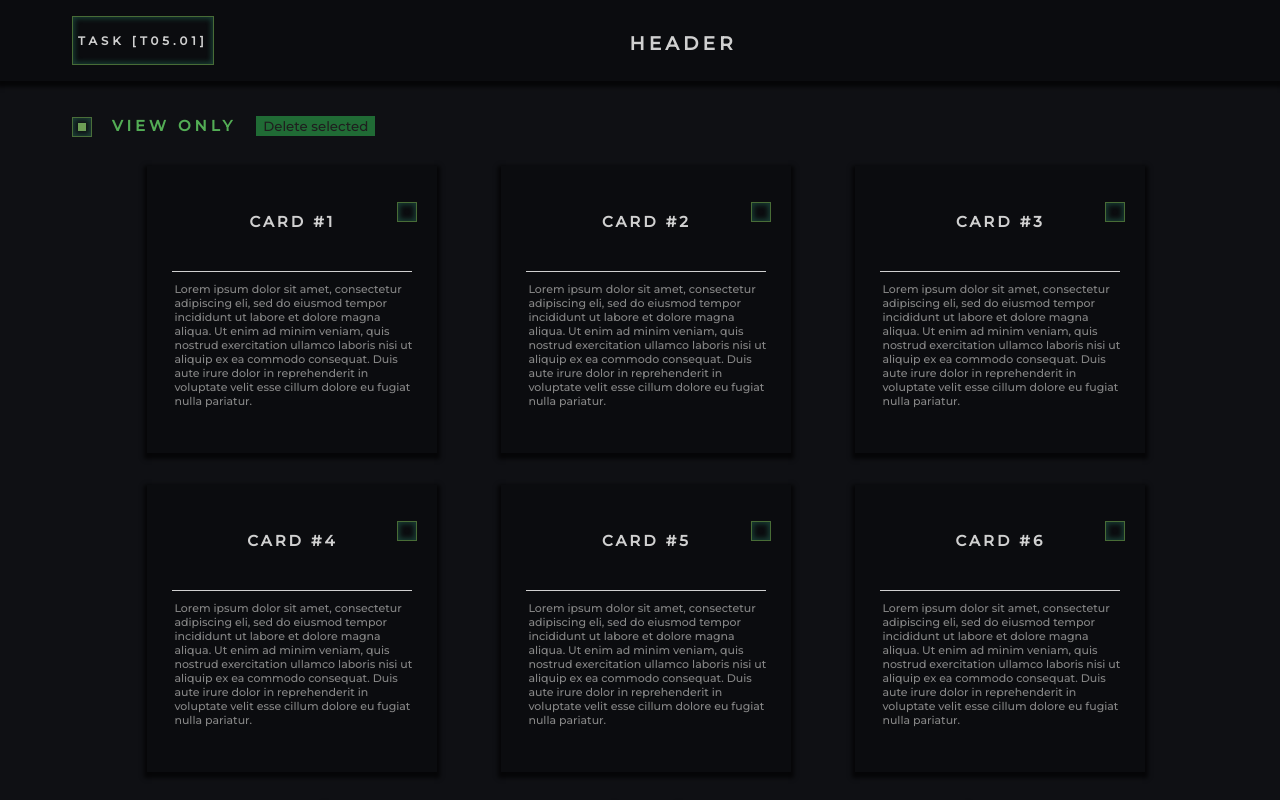
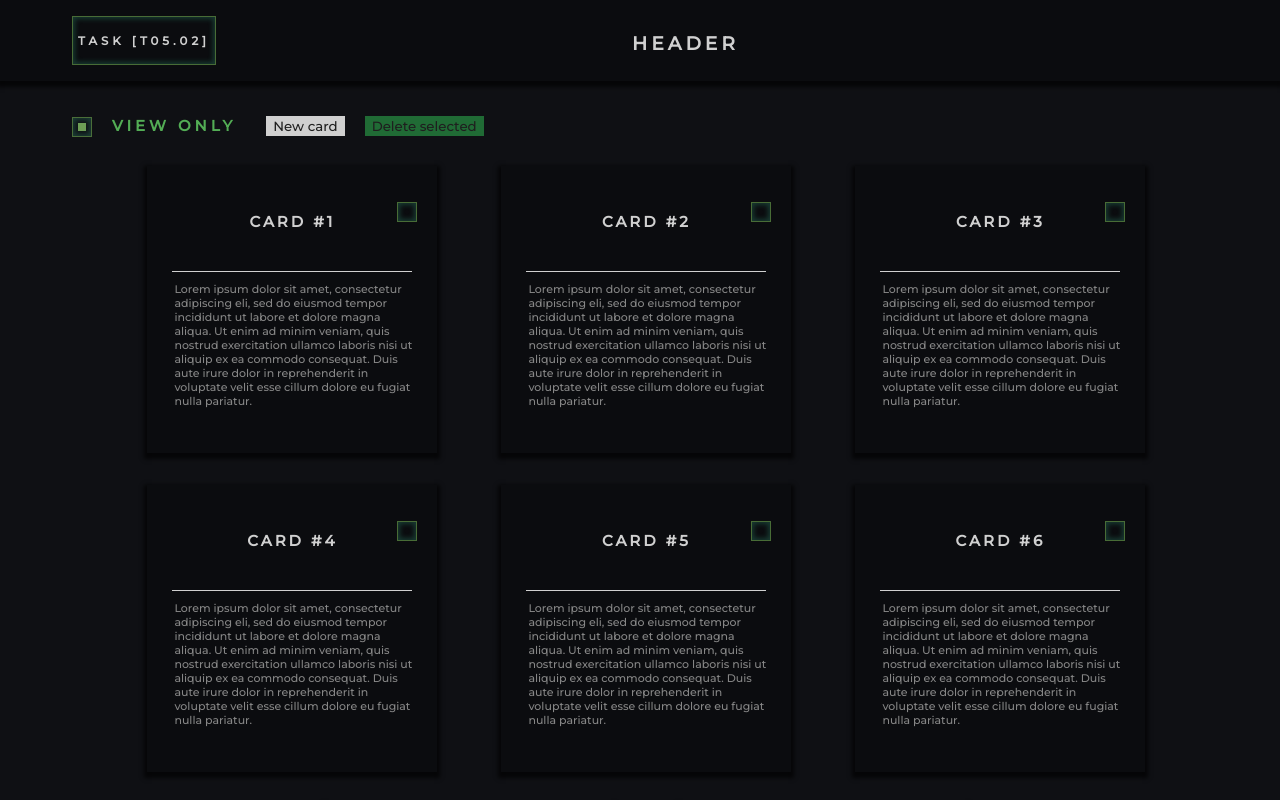
Before and after one commit to FeelinnGlad/notepad, a React (Create React App) app: page / in a window 1280 px wide. Shown: the top 800 px of the page. Built offline with nearby package versions, Linux system fonts and the light colour scheme.

Commit message:
added Task 7

```diff
--- a/package.json
+++ b/package.json
@@ -14,6 +14,7 @@
     "react-router-dom": "^6.2.2",
     "react-scripts": "5.0.0",
     "styled-components": "^5.3.5",
+    "uuid": "^8.3.2",
     "web-vitals": "^2.1.4"
   },
   "scripts": {
--- /dev/null
+++ b/src/components/NewCardButton.js
@@ -0,0 +1,9 @@
+import styles from './NewCardButton.module.css';
+
+const NewCardButton = (props) => (
+  <button type="button" className={styles.newCardButton} onClick={props.newCardHandler}>
+    New card
+  </button>
+);
+
+export default NewCardButton;
--- /dev/null
+++ b/src/components/NewCardButton.module.css
@@ -0,0 +1,19 @@
+.newCardButton {
+  color: #1F1F1FFF;
+  background-color: #d0d0d0;
+  border: 1px solid transparent;
+  margin-left: 30px;
+}
+
+.newCardButton:hover {
+  border: 1px solid rgba(147, 224, 102, 0.45);
+  box-shadow: 0 0 5px 2px inset rgba(49, 155, 120, 0.32);
+  size: auto;
+  cursor: pointer;
+  background-color: #206b35;
+  color: #d0d0d0;
+}
+
+.newCardButton:active {
+  background-color: #56c475;
+}
--- a/src/components/Task.js
+++ b/src/components/Task.js
@@ -1,17 +1,20 @@
 import { useState } from 'react';
+import { v4 as uuid } from 'uuid';
 import Header from './Header';
 import CardsList from './Card/CardsList';
 import dataSet from '../dataSet';
 import ViewOnly from './ViewOnly';
 import IsEditableContext from '../context';
 import DeleteButton from './DeleteButton';
+import NewCardButton from './NewCardButton';
 
 const Task = () => {
   const [isEditable, setIsEditable] = useState(true);
   const [selectedIDList, setSelectedIDList] = useState([]);
   const [newDataSet, setNewDataSet] = useState(dataSet);
+
   const deleteHandler = () => {
-    setNewDataSet(dataSet.filter((el) => !selectedIDList.includes(el.id)));
+    setNewDataSet((prevState) => prevState.filter((el) => !selectedIDList.includes(el.id)));
   };
   const insertSelectedID = (isSelected, selectedID) => {
     if (!isSelected) {
@@ -20,11 +23,21 @@ const Task = () => {
       setSelectedIDList(selectedIDList.filter((id) => id !== selectedID));
     }
   };
+
+  const newCardHandler = () => {
+    setNewDataSet([...newDataSet, {
+      id: uuid(),
+      caption: '',
+      text: '',
+    }]);
+  };
+
   return (
     <>
       <Header />
       <IsEditableContext.Provider value={{ isEditable, setIsEditable }}>
         <ViewOnly />
+        <NewCardButton newCardHandler={newCardHandler} />
         <DeleteButton deleteHandler={deleteHandler} />
         <CardsList items={newDataSet} insertSelectedID={insertSelectedID} />
       </IsEditableContext.Provider>
--- a/src/components/TaskLabel/TaskLabel.js
+++ b/src/components/TaskLabel/TaskLabel.js
@@ -4,7 +4,7 @@ const TaskLabel = () => (
   <div className={styles.taskSpace}>
     <div className={styles.navigationBlock}>
       <div>
-        <h3>Task [T05.01]</h3>
+        <h3>Task [T05.02]</h3>
       </div>
     </div>
   </div>
--- a/src/dataSet.js
+++ b/src/dataSet.js
@@ -1,48 +1,16 @@
+import { v4 as uuid } from 'uuid';
+
 const templateText = 'Lorem ipsum dolor sit amet, consectetur adipiscing eli, sed do eiusmod tempor incididunt ut labore et '
   + 'dolore magna aliqua. Ut enim ad minim veniam, quis nostrud exercitation ullamco laboris nisi ut aliquip ex ea commodo consequat. '
   + 'Duis aute irure dolor in reprehenderit in voluptate velit esse cillum dolore eu fugiat nulla pariatur.';
 
-const dataSet = [
-  {
-    id: 'card1',
-    caption: 'Card #1',
+const dataSet = [];
+for (let i = 1; i <= 8; i++) {
+  dataSet.push({
+    id: uuid(),
+    caption: `Card #${i}`,
     text: templateText,
-  },
-  {
-    id: 'card2',
-    caption: 'Card #2',
-    text: templateText,
-  },
-  {
-    id: 'card3',
-    caption: 'Card #3',
-    text: templateText,
-  },
-  {
-    id: 'card4',
-    caption: 'Card #4',
-    text: templateText,
-  },
-  {
-    id: 'card5',
-    caption: 'Card #5',
-    text: templateText,
-  },
-  {
-    id: 'card6',
-    caption: 'Card #6',
-    text: templateText,
-  },
-  {
-    id: 'card7',
-    caption: 'Card #7',
-    text: templateText,
-  },
-  {
-    id: 'card8',
-    caption: 'Card #8',
-    text: templateText,
-  },
-];
+  });
+}
 
 export default dataSet;
```
Also changed, not shown: .eslintrc.json, 1 other file (tests, documents, lock files or other folders).
